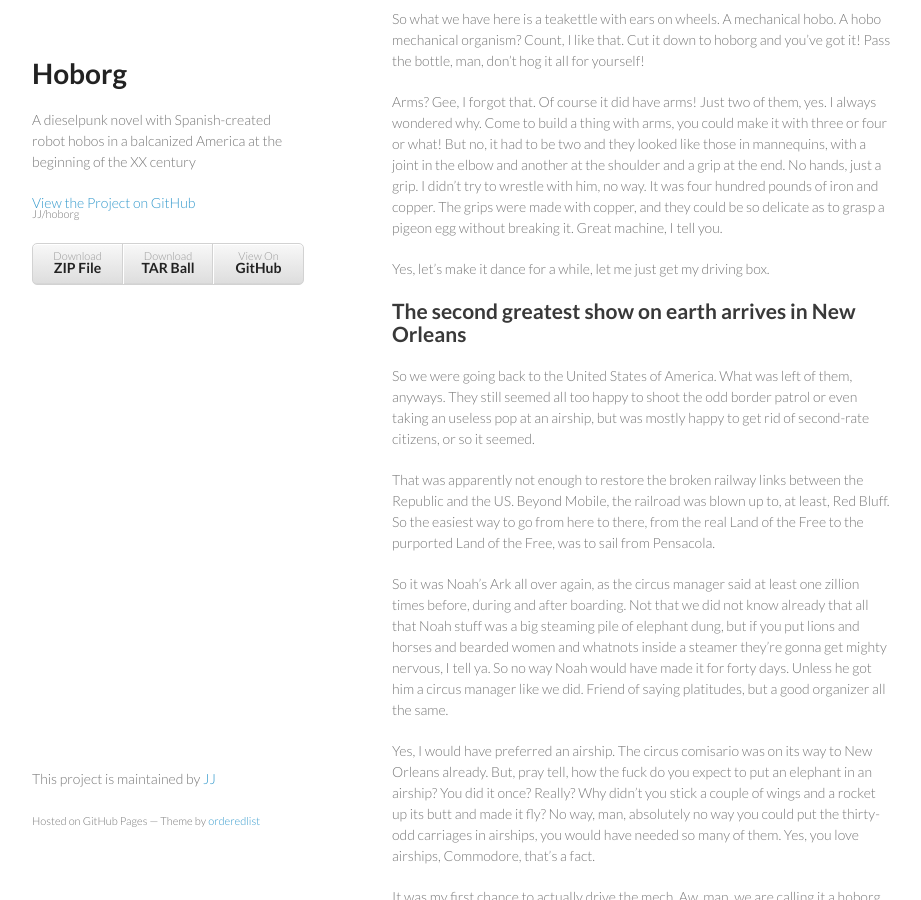
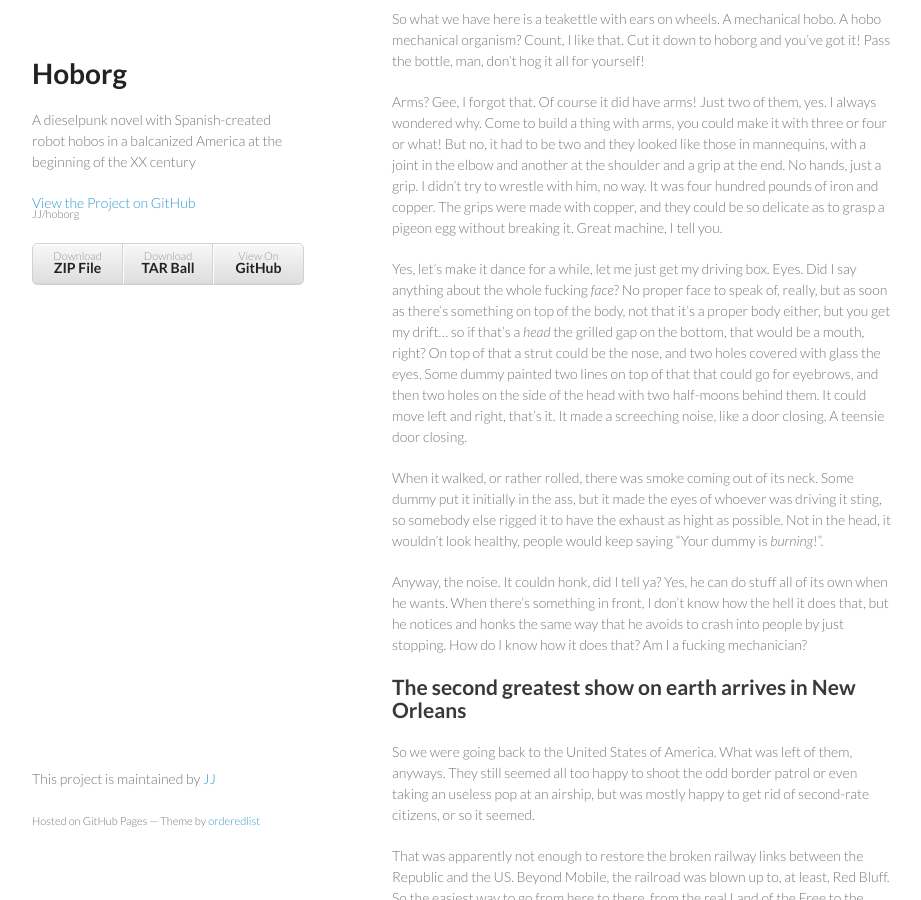
Before and after one commit to JJ/hoborg, a Jekyll site: the page built from text/text.md, in a window 1280 px wide and 900 px high, scrolled down 1824 px. Shown: the whole window, without its empty margins (178-1099 px from the left). Built offline with Jekyll 4.4.1, drawn with Linux system fonts in a browser that asks for light colours; some of the changed text lies outside the part shown.

Commit message:
Sync text/text.md from master to gh-pages

```diff
--- a/text/text.md
+++ b/text/text.md
@@ -118,6 +118,28 @@
 it. Great machine, I tell you.
 
 Yes, let's make it dance for a while, let me just get my driving box.
+Eyes. Did I say anything about the whole fucking *face*? No proper
+face to speak of, really, but as soon as there's something on top of
+the body, not that it's a proper body either, but you get my
+drift... so if that's a *head* the grilled gap on the bottom, that
+would be a mouth, right? On top of that a strut could be the nose, and
+two holes covered with glass the eyes. Some dummy painted two lines on
+top of that that could go for eyebrows, and then two holes on the side
+of the head with two half-moons behind them. It could move left and
+right, that's it. It made a screeching noise, like a door closing. A
+teensie door closing.
+
+When it walked, or rather rolled, there was smoke coming out of its
+neck. Some dummy put it initially in the ass, but it made the eyes of
+whoever was driving it sting, so somebody else rigged it to have the
+exhaust as hight as possible. Not in the head, it wouldn't look
+healthy, people would keep saying "Your dummy is *burning*!".
+
+Anyway, the noise. It couldn honk, did I tell ya? Yes, he can do stuff
+all of its own when he wants. When there's something in front, I don't
+know how the hell it does that, but he notices and honks the same way
+that he avoids to crash into people by just stopping. How do I know
+how it does that? Am I a fucking mechanician?
 
 
 The second greatest show on earth arrives in New Orleans
```
Also changed, not shown: other parts of text/text.md (+1 -1 lines).
